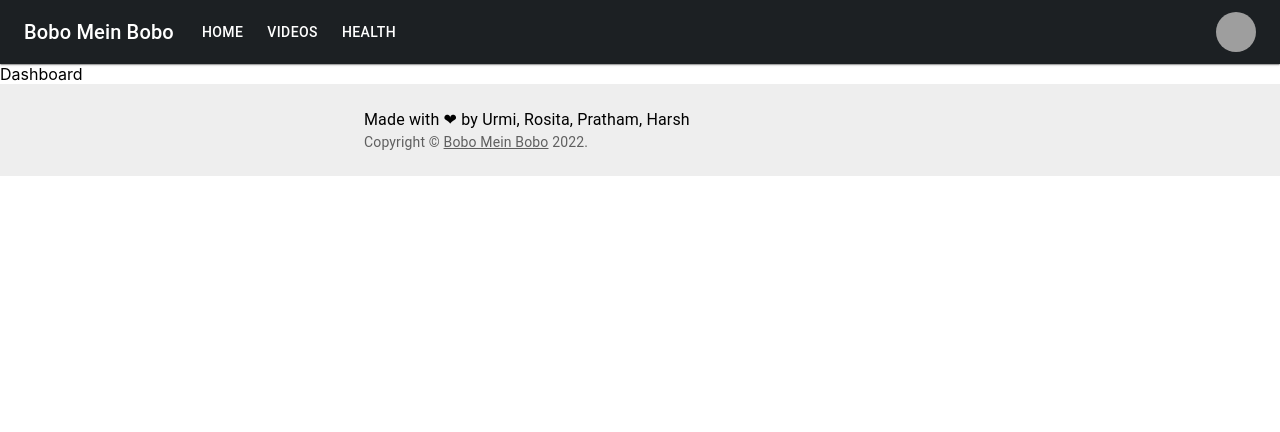
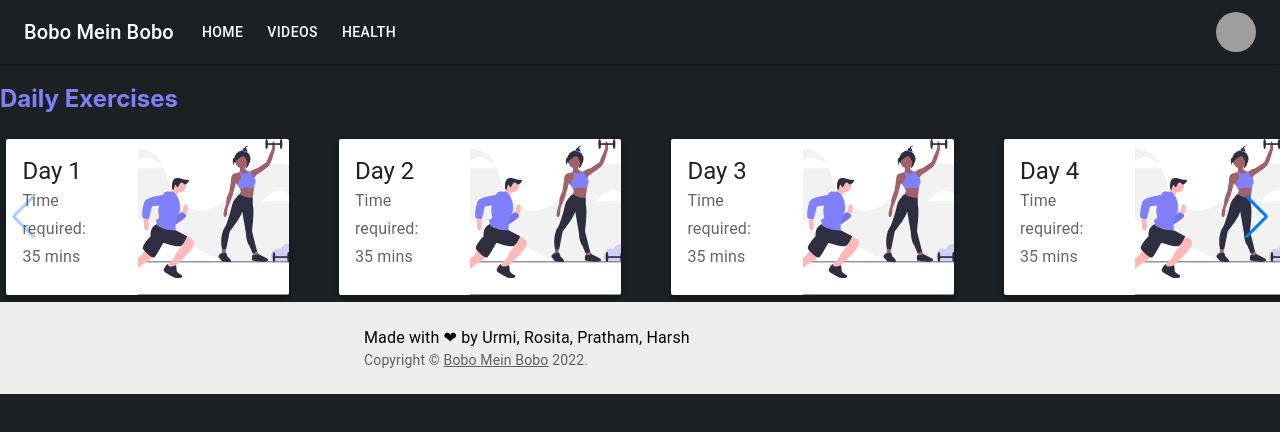
Before and after one commit to rosita-dmello/LOC4.0_Bobo-mein-Bobo, a React (Create React App) app in the folder client/: page /dashboard in a window 1280 px wide. Shown: the top 432 px of the page. Built offline with nearby package versions, Linux system fonts and the light colour scheme; grey boxes are pictures that could not be loaded.

Commit message:
Created Dashboard,theme changes

```diff
--- a/client/package.json
+++ b/client/package.json
@@ -12,11 +12,13 @@
     "@testing-library/react": "^12.1.3",
     "@testing-library/user-event": "^13.5.0",
     "date-fns": "^2.28.0",
+    "framer-motion": "^6.2.8",
     "material-ui-phone-number": "^3.0.0",
     "react": "^17.0.2",
     "react-dom": "^17.0.2",
     "react-router-dom": "^6.2.2",
     "react-scripts": "5.0.0",
+    "swiper": "^8.0.7",
     "web-vitals": "^2.1.4"
   },
   "scripts": {
--- a/client/src/App.css
+++ b/client/src/App.css
@@ -1,38 +1,3 @@
-.App {
-  text-align: center;
+body{
+  background-color: #1c2023;
 }
-
-.App-logo {
-  height: 40vmin;
-  pointer-events: none;
-}
-
-@media (prefers-reduced-motion: no-preference) {
-  .App-logo {
-    animation: App-logo-spin infinite 20s linear;
-  }
-}
-
-.App-header {
-  background-color: #282c34;
-  min-height: 100vh;
-  display: flex;
-  flex-direction: column;
-  align-items: center;
-  justify-content: center;
-  font-size: calc(10px + 2vmin);
-  color: white;
-}
-
-.App-link {
-  color: #61dafb;
-}
-
-@keyframes App-logo-spin {
-  from {
-    transform: rotate(0deg);
-  }
-  to {
-    transform: rotate(360deg);
-  }
-}
--- a/client/src/App.js
+++ b/client/src/App.js
@@ -26,6 +26,9 @@ const theme = createTheme({
     secondary: {
       main: '#8080FF',
     },
+    text:{
+      main: '#8080FF'
+    }
   },
 });
 
--- a/client/src/components/Navbar.jsx
+++ b/client/src/components/Navbar.jsx
@@ -104,9 +104,9 @@ const Navbar = () => {
               }}
             >
               {pages.map((page) => (
-                <Link sx={{textDecoration: "none"}} href={page.route}>
+                <Link sx={{textDecoration: "none"}} href={page.route} key={page.name} >
                 <MenuItem key={page.name} onClick={handleCloseNavMenu}>
-                  <Typography textAlign="center">{page.name}</Typography>
+                  <Typography style={{color:'#8080FF'}} textAlign="center">{page.name}</Typography>
                 </MenuItem>
                 </Link>
               ))}
@@ -159,7 +159,7 @@ const Navbar = () => {
               onClose={handleCloseUserMenu}
             >
               {settings.map((setting) => (
-                 <Link sx={{textDecoration: "none"}} href={setting.route}>
+                 <Link sx={{textDecoration: "none"}} href={setting.route} key={setting.name}>
                  <MenuItem key={setting.name} onClick={handleCloseUserMenu}>
                    <Typography textAlign="center">{setting.name}</Typography>
                  </MenuItem>
--- /dev/null
+++ b/client/src/pages/user/Dashboard.css
@@ -0,0 +1,13 @@
+.card {
+    background: #fff !important;
+    border-radius: 2px !important;
+    margin: 0.4rem !important;
+    position: relative !important;
+  }
+
+  .card1 {
+    box-shadow: 0 3px 6px rgba(0,0,0,0.16), 0 3px 6px rgba(0,0,0,0.23) !important;
+  }
+  .card1:hover {
+    box-shadow: 0 14px 28px rgba(0,0,0,0.25), 0 10px 10px rgba(0,0,0,0.22) !important;
+  }
--- a/client/src/pages/user/Dashboard.jsx
+++ b/client/src/pages/user/Dashboard.jsx
@@ -1,9 +1,77 @@
-import React from 'react'
+import * as React from 'react';
+import { useTheme } from '@mui/material/styles';
+import Box from '@mui/material/Box';
+import Card from '@mui/material/Card';
+import CardContent from '@mui/material/CardContent';
+import CardMedia from '@mui/material/CardMedia';
+import IconButton from '@mui/material/IconButton';
+import Typography from '@mui/material/Typography';
+import logo from '../user/sign_in.svg'
+import './Dashboard.css'
+import 'swiper/css/bundle';
+import { Grid } from '@mui/material';
+import { Swiper, SwiperSlide } from 'swiper/react';
+import { Navigation } from 'swiper';
+export default function Dashboard() {
+const style={
+  color:'#8080FF'
+}
+  const days = [1, 2, 3, 4, 5]
+  return (
+    <div style={{backgroudColor:'#1c2023'}}>
+      <h2 style={style}>Daily Exercises</h2>
+      {/* <Card sx={{ display: 'flex' ,  width:'25%',  margin:'100px'}} className='card card1' >
+       <Box sx={{ display: 'flex', flexDirection: 'column' }}>
+         <CardContent sx={{ flex: '1 0 auto' }}>
+           <Typography component="div" variant="h5">
+             Day 1
+           </Typography>
+           <Typography variant="subtitle1" color="text.secondary" component="div">
+             Time required: 35 mins
+           </Typography>
+         </CardContent>
+       </Box>
+       <CardMedia
+        component="img"
+        sx={{ width: '151px', marginLeft:'20px' }}
+        image={logo}
+        alt="Live from space album cover"
+      />
+    </Card> */}
+      <Swiper modules={[Navigation]}
+        spaceBetween={50}
+        slidesPerView={4}
+        navigation
+        onSlideChange={() => console.log('slide change')}
+      >
+          {
+            days.map((index) => {
+              return (
+                <SwiperSlide key={index}>
+                  {<Card sx={{ display: 'flex', width: '100%' }} className='card card1' >
+                    <Box sx={{ display: 'flex', flexDirection: 'column' }}>
+                      <CardContent sx={{ flex: '1 0 auto' }}>
+                        <Typography component="div" variant="h5">
+                          Day {index}
+                        </Typography>
+                        <Typography variant="subtitle1" color="text.secondary" component="div">
+                          Time required: 35 mins
+                        </Typography>
+                      </CardContent>
+                    </Box>
+                    <CardMedia
+                      component="img"
+                      sx={{ width: '151px', marginLeft: '20px' }}
+                      image={logo}
+                      alt="Live from space album cover"
+                    />
+                  </Card>}
+                </SwiperSlide>
+              )
+            })
+          }
+      </Swiper>
 
-function Dashboard() {
-  return (
-    <div>Dashboard</div>
-  )
+    </div>
+  );
 }
-
-export default Dashboard
```
Also changed, not shown: client/src/pages/user/sign_in.svg (added).
